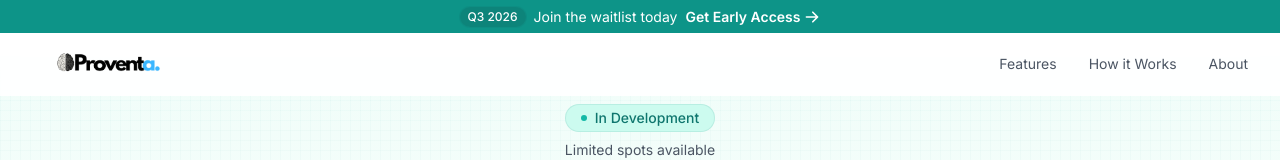
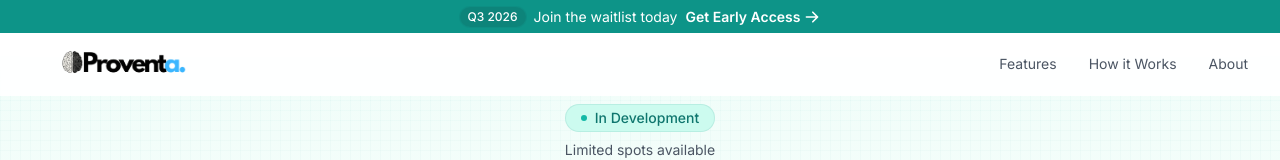
Before and after one commit to xGentuso/Aurava, a Next.js app in the folder Proventa-Landing/: page / in a window 1280 px wide. Shown: the top 160 px of the page. Built offline with nearby package versions, Linux system fonts and the light colour scheme.

Commit message:
feat: increase logo size and improve SEO attributes

```diff
--- a/Proventa-Landing/app/components/Navigation.tsx
+++ b/Proventa-Landing/app/components/Navigation.tsx
@@ -69,11 +69,12 @@ export default function Navigation() {
             <Link href="/" className="flex items-center">
               <Image
                 src="/ProventaLogo.png"
-                alt="Proventa Logo"
-                width={150}
-                height={32}
-                className="object-contain w-[150px] h-[32px]"
+                alt="Proventa - Predictive Health Platform"
+                width={180}
+                height={38}
+                className="object-contain w-[180px] h-[38px]"
                 priority
+                quality={100}
               />
             </Link>
           </div>
```
